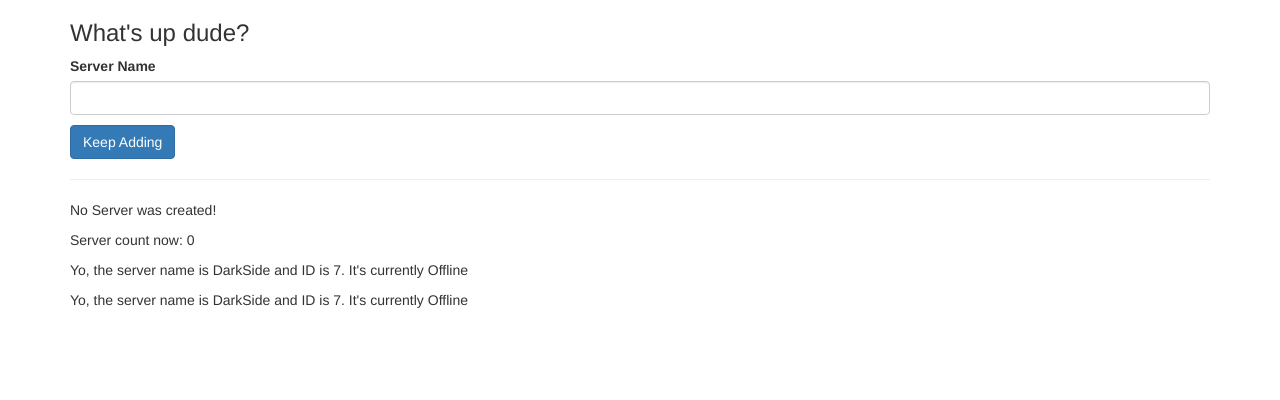
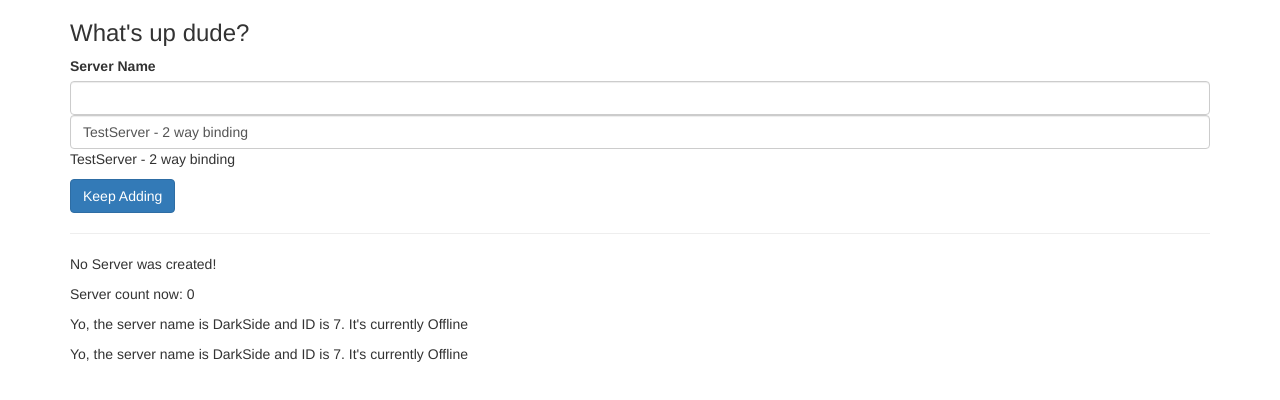
Before and after one commit to wizard-31/angular-demo-eCommerce, an Angular app: page / in a window 1280 px wide. Shown: the top 400 px of the page. Built offline with nearby package versions, Linux system fonts and the light colour scheme.

Commit message:
Data Binding - 4. 2-way Binding

```diff
--- a/src/app/servers/servers.component.html
+++ b/src/app/servers/servers.component.html
@@ -1,8 +1,13 @@
 <label>Server Name</label>
+ <input
+  type = "text"
+  class = "form-control"
+  (input) = "onServerNameUpdate($event)"> <!-- This uses 1-way binding, updating this updates everywhere-->
+
 <input
   type = "text"
   class = "form-control"
-  (input) = "onServerNameUpdate($event)">
+  [(ngModel)]="serverName"> <!-- This uses 2-way binding, updating this won't have any effect on 1st input-->
 
 <p> {{ serverName }}</p>
 
--- a/src/app/servers/servers.component.ts
+++ b/src/app/servers/servers.component.ts
@@ -10,7 +10,7 @@ export class ServersComponent implements OnInit {
   allowNewServer:boolean = false;
   serverCreationStatus:string = 'No Server was created!';
   serverCount: number = 0;
-  serverName: string = "";
+  serverName: string = 'TestServer - 2 way binding';
 
 constructor() {
   setTimeout(() => {
```
